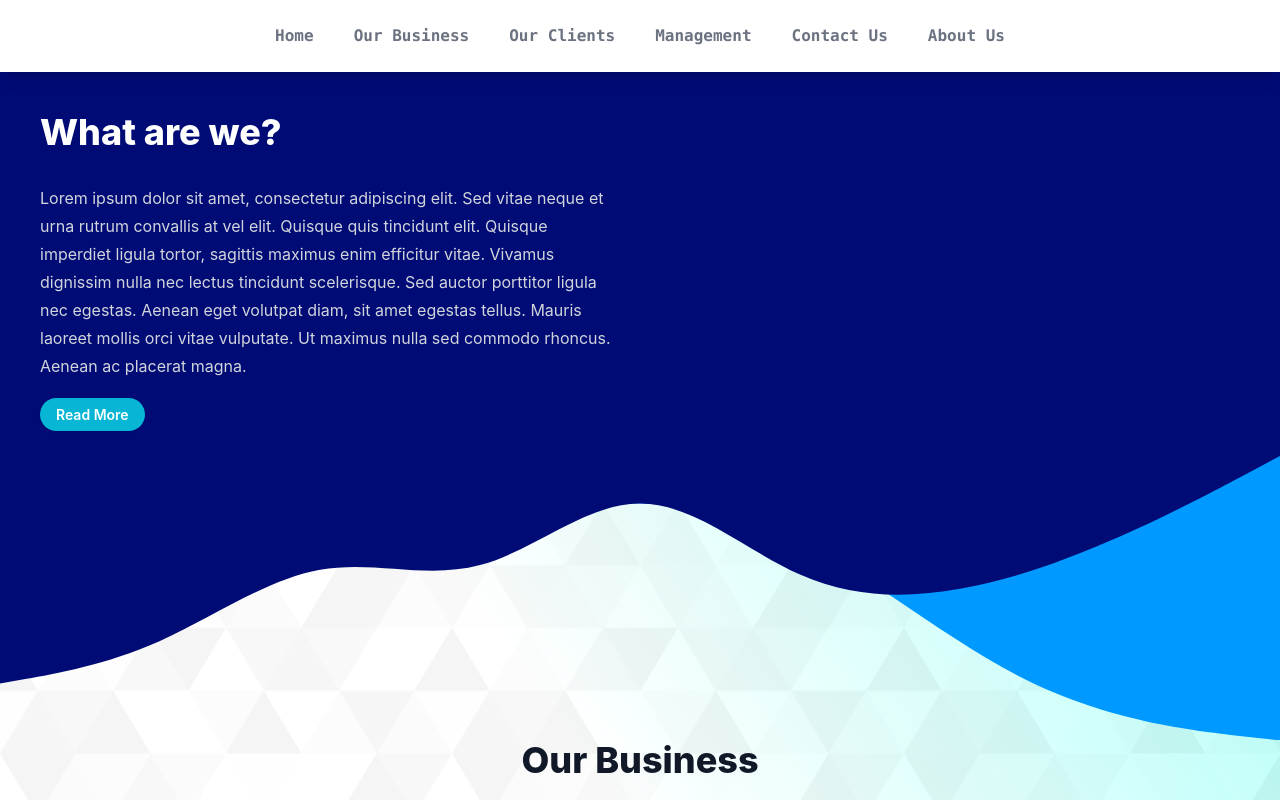
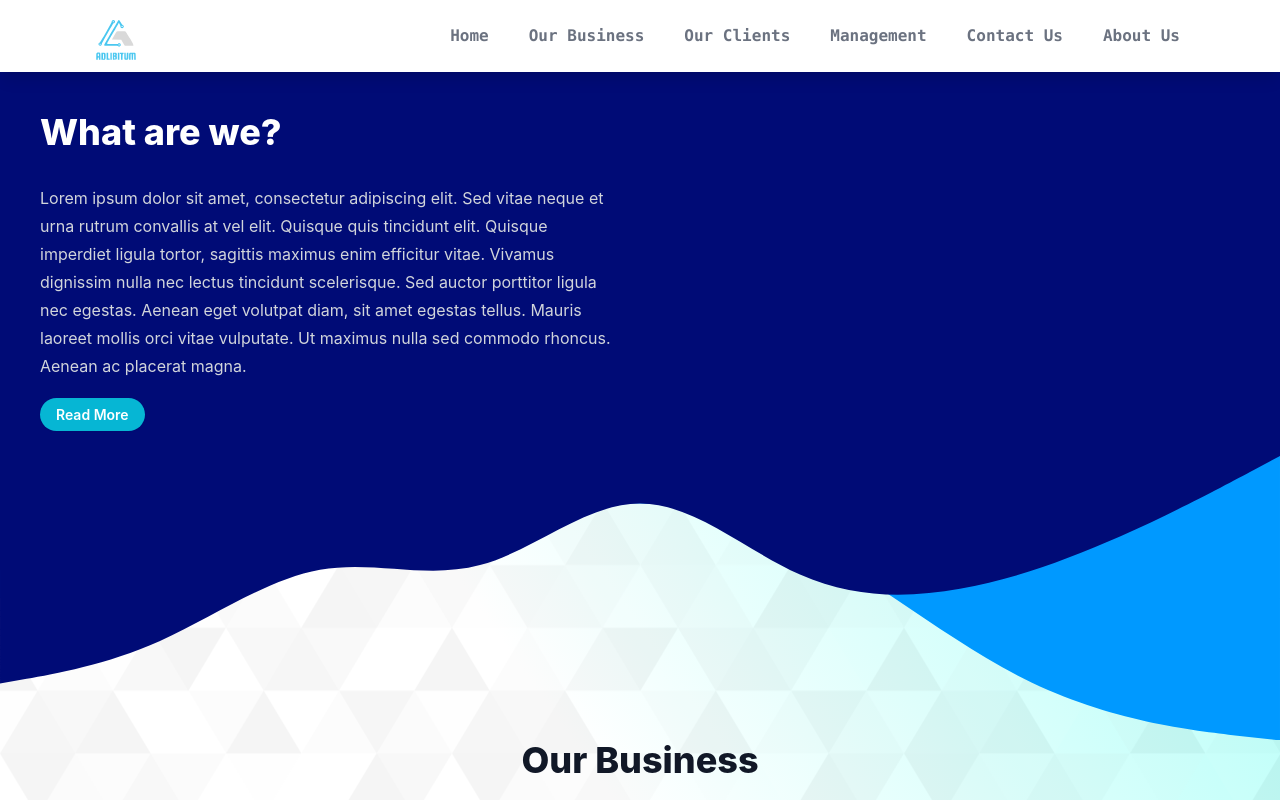
Before and after one commit to Maazasim1/adlibitum, a Next.js app: page / in a window 1280 px wide. Shown: the top 800 px of the page. Built offline with nearby package versions, Linux system fonts and the light colour scheme.

Commit message:
Added Parallex scroll

```diff
--- a/components/navbar.js
+++ b/components/navbar.js
@@ -3,7 +3,12 @@ import Link from 'next/link'
 
 export default function Navbar() {
   return (
-    <div className='flex flex-row p-1 w-full shadow-lg justify-center bg-white sticky top-0' id='navbar'>
+    <div>
+
+    <div className='flex flex-row p-1 w-full shadow-lg justify-end pr-20 bg-white sticky top-0' id='navbar'>
+        <div>
+            <img src='images/Adlibitium.svg' className='absolute m-4 h-10 w-10 left-20'/>
+        </div>
         <Link href="#">
             <a>
                 Home
@@ -37,5 +42,6 @@ export default function Navbar() {
 
 
     </div>
+    </div>
   )
 }
--- a/styles/globals.css
+++ b/styles/globals.css
@@ -11,6 +11,7 @@ body {
     Ubuntu, Cantarell, Fira Sans, Droid Sans, Helvetica Neue, sans-serif;
   background-image: url("../public/images/background.svg");
   background-repeat: repeat;
+  background-attachment: fixed;
 
 }
 
```
Also changed, not shown: public/images/Adlibitium.svg (added).
